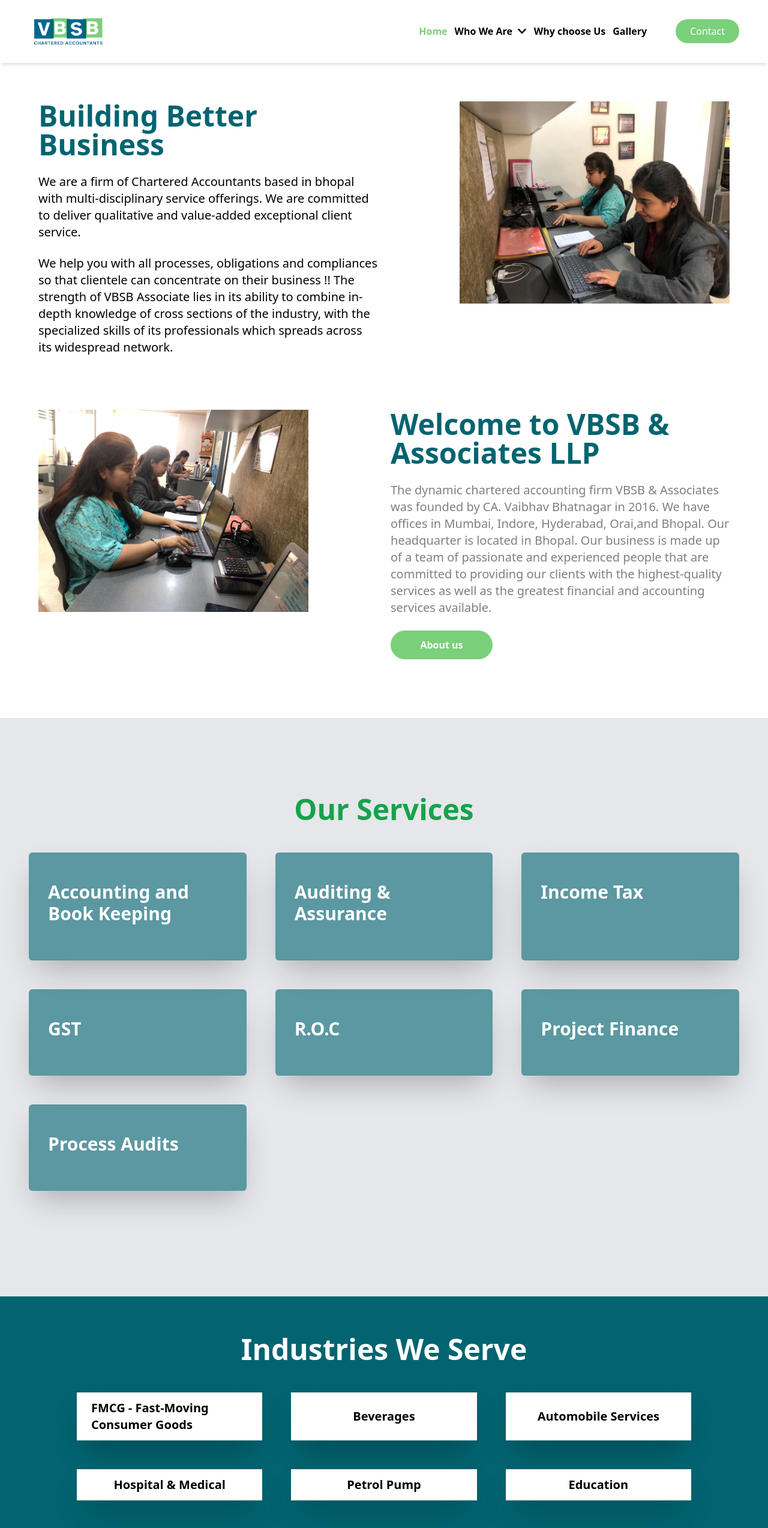
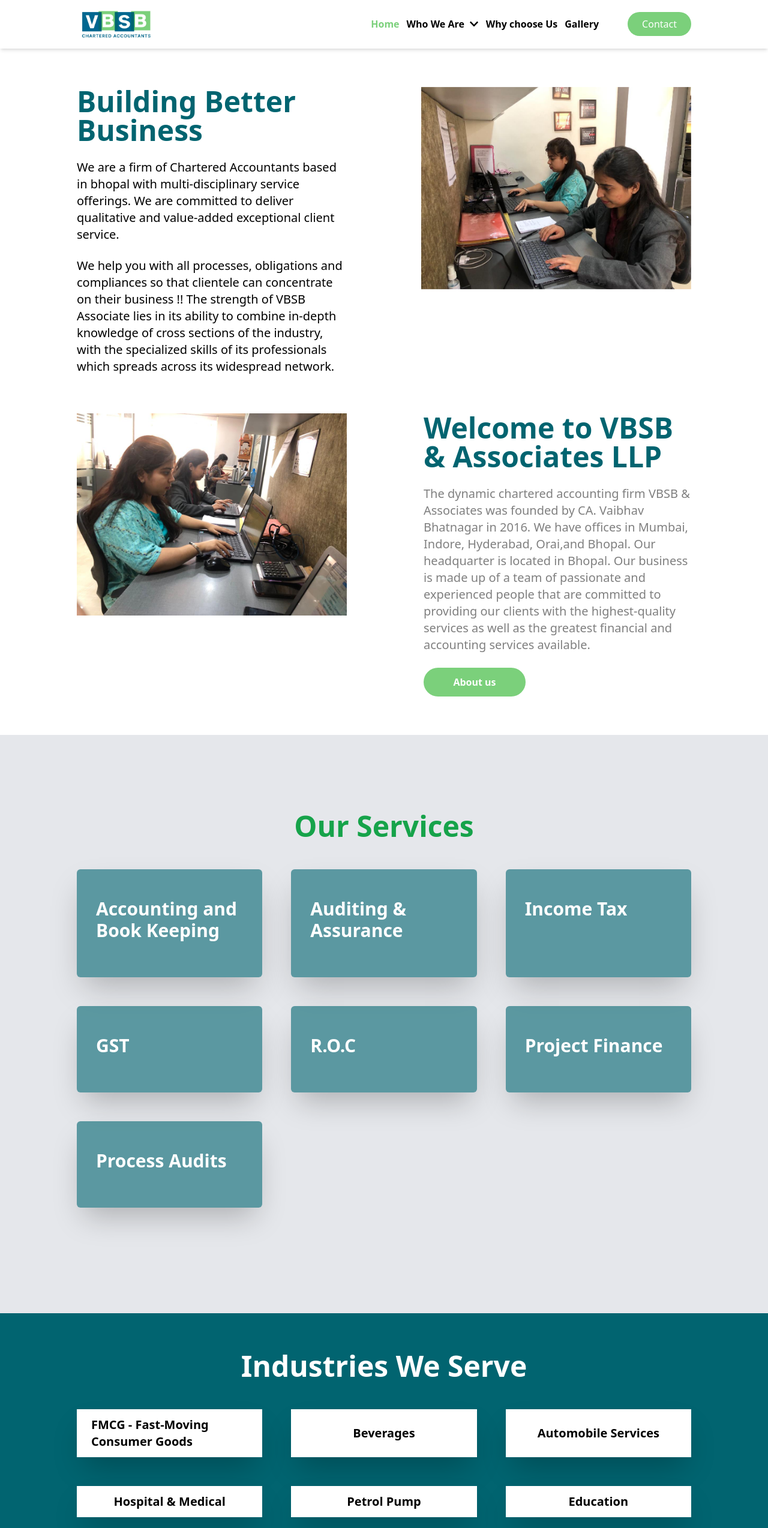
Before and after one commit to vbsbCompany/vbsb, a Next.js app: page / in a window 1280 px wide. Shown: the top 2547 px of the page at 60% size. Built offline with nearby package versions, Linux system fonts and the light colour scheme.

Commit message:
padding horizontal fixed

```diff
--- a/components/Footer/index.jsx
+++ b/components/Footer/index.jsx
@@ -9,7 +9,7 @@
 function Footer() {
   return (
     <div className="bg-primary">
-      <div className="footer-top px-6 md:px-12 py-8 grid grid-cols-1 lg:grid-cols-3 gap-12">
+      <div className="footer-top px-6 md:px-32 py-8 grid grid-cols-1 lg:grid-cols-3 gap-12">
         <div className="footer-top-left col-span-1">
           <div className="footer-top-left-company mb-3">
             <img src="/vbsb.jpeg" alt="" className="w-[110px]" />
--- a/components/Header/index.jsx
+++ b/components/Header/index.jsx
@@ -4,7 +4,7 @@
 function Header({ index }) {
   const [mobile, setMobile] = useState(false);
   return (
-    <div className="px-6 lg:px-12 py-5 flex justify-between sticky shadow-md z-50">
+    <div className="px-6 md:px-32 py-2 flex justify-between sticky shadow-md z-50">
       <a href="/">
         <span className="text-2xl font-bold">
           <img src="/vbsb.jpeg" alt="" className="w-[135px]" />
--- a/pages/index.jsx
+++ b/pages/index.jsx
@@ -18,7 +18,7 @@
 
       <div className="relative">
         <Header index={0} />
-        <div className="px-6 lg:px-16 my-16">
+        <div className="px-6 md:px-32 my-16">
           <section className="flex flex-col lg:flex-row items-start gap-32  justify-between">
             <div className="max-w-[565px]">
               <h3 className="text-2xl md:text-3xl lg:text-5xl font-bold text-primary leading-10">
@@ -81,7 +81,7 @@
             </div>
           </section>
         </div>
-        <div className="px-6 lg:px-12 py-12 md:py-16 lg:py-32 bg-gray-200">
+        <div className="px-6 md:px-32 py-12 md:py-16 lg:py-32 bg-gray-200">
           <div>
             <h2 className="text-2xl md:text-3xl lg:text-5xl font-bold text-green-600 text-center">
               Our Services
@@ -108,7 +108,7 @@
                 {industries.map((industry) => {
                   return (
                     <div className="serve-industry-card flex gap-3 items-center justify-center px-6 py-3 bg-white text-black shadow-2xl">
-                      <p className="font-bold text-sm md:text-xl">{industry}</p>
+                      <p className="font-bold text-xs md:text-xl">{industry}</p>
                     </div>
                   );
                 })}
@@ -130,7 +130,7 @@
                 </div>
               </div> */}
 
-            <h2 className="mt-32 text-white text-xl md:text-3xl text-center font-semibold">
+            <h2 className="mt-32 text-white text-lg md:text-3xl text-center font-semibold">
               Our strength lies in the ability to combine in-depth knowledge of
               cross sections of the industry with the specialized skills of our
               professionals, spreads across our widespread network.
```
